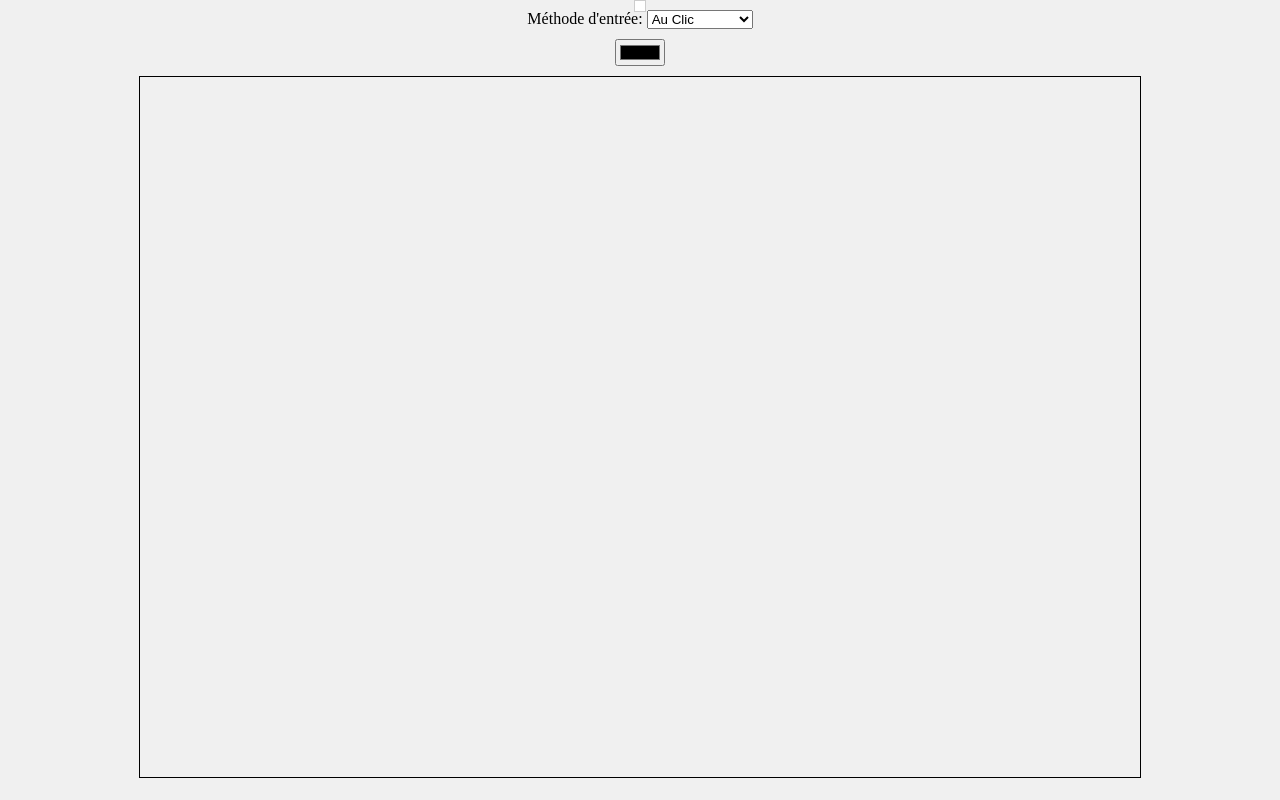
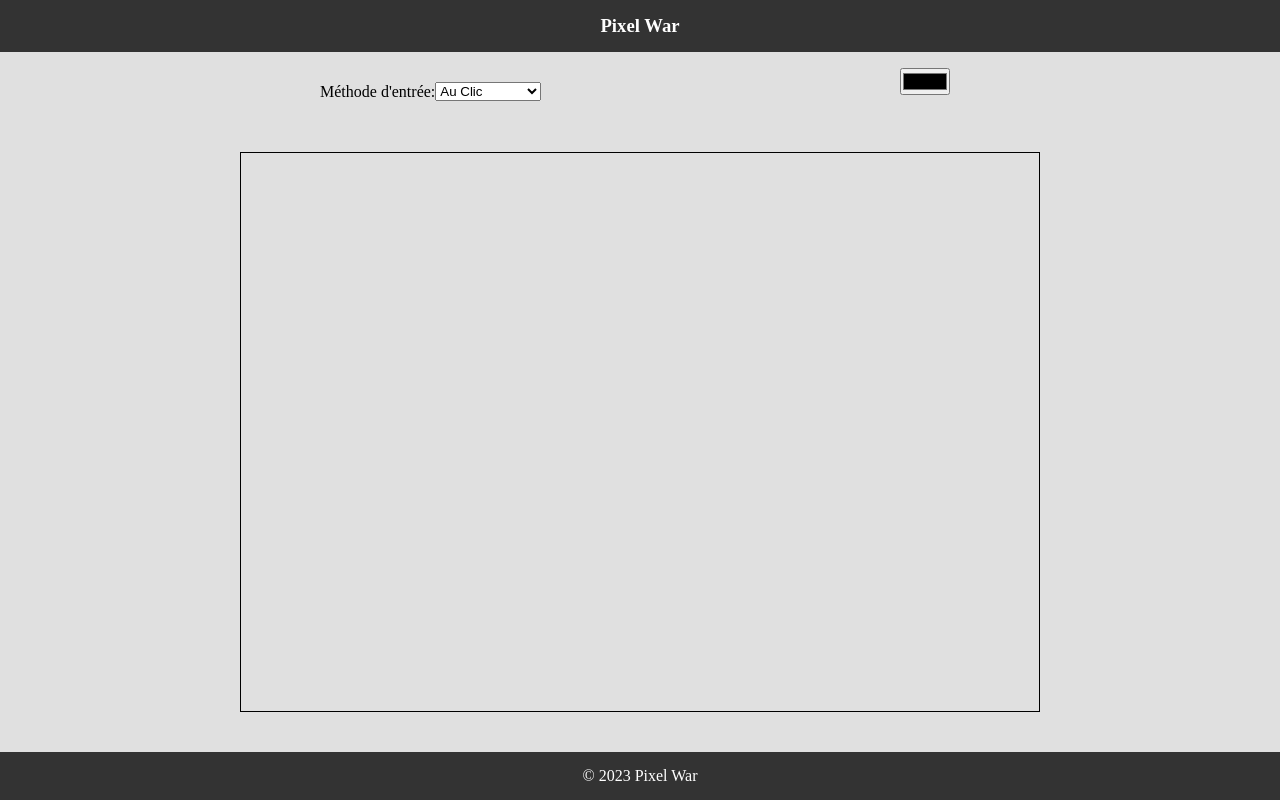
Before and after one commit to Kierha/simple_pixel_war, a website: page frontend/index.html in a window 1280 px wide. Drawn offline with Linux system fonts and the light colour scheme; no server answers.

Commit message:
UI/commentary + bug correction

```diff
--- a/backend/app.js
+++ b/backend/app.js
@@ -18,5 +18,6 @@ server.listen(3000, () => {
   console.log("Server is listening on port 3000");
 });
 
+// Routes pour l'API
 const pixelsRoutes = require("./routes/pixels");
 app.use("/api", pixelsRoutes);
--- a/backend/config/socket.js
+++ b/backend/config/socket.js
@@ -1,17 +1,21 @@
 const WebSocket = require("ws");
 const { pool } = require("./db");
 
+// Setup WebSocket
 const setupWebSocketServer = (server) => {
   const wss = new WebSocket.Server({ server });
 
+  // Ecoute les connexions au serveur WebSocket
   wss.on("connection", (ws) => {
     console.log("Client connected");
 
+    // Ecoute les messages envoyés par les clients
     ws.on("message", async (message) => {
       const { x, y, color } = JSON.parse(message);
 
       try {
         const connection = await pool.getConnection();
+        // Exécution de la requête SQL pour insérer ou mettre à jour le pixel en base de données
         await connection.query(
           "INSERT INTO pixels (x_coord, y_coord, color) VALUES (?, ?, ?) ON DUPLICATE KEY UPDATE color = ?",
           [x, y, color, color]
@@ -20,6 +24,7 @@ const setupWebSocketServer = (server) => {
         console.error("Error handling message:", error);
       }
 
+      //   Boucle à travers tous les clients connectés et envoie le message à chacun
       wss.clients.forEach((client) => {
         if (client !== ws && client.readyState === WebSocket.OPEN) {
           client.send(message);
@@ -27,6 +32,7 @@ const setupWebSocketServer = (server) => {
       });
     });
 
+    // Ecoute des fermeture de connexion
     ws.on("close", () => {
       console.log("Client disconnected");
     });
--- a/backend/routes/pixels.js
+++ b/backend/routes/pixels.js
@@ -1,8 +1,8 @@
-// Dans backend/routes/pixels.js
 const express = require("express");
 const router = express.Router();
 const { pool } = require("../config/db");
 
+// Route pour récupérer les pixels en base de données
 router.get("/pixels", async (req, res) => {
   let connection;
   try {
@@ -10,7 +10,7 @@ router.get("/pixels", async (req, res) => {
     const rows = await connection.query("SELECT * FROM pixels");
 
     // Log des données pour le débug
-    console.log("Data:", rows);
+    // console.log("Data:", rows);
 
     // Vérification que les données sont un tableau
     if (!Array.isArray(rows)) {
@@ -20,7 +20,6 @@ router.get("/pixels", async (req, res) => {
 
     res.json(rows);
   } catch (error) {
-    // Log de l'erreur pour le débug
     console.error("Error fetching data:", error);
     res.status(500).send("Server error");
   } finally {
@@ -30,6 +29,7 @@ router.get("/pixels", async (req, res) => {
   }
 });
 
+// Route pour insérer ou mettre à jour un pixel en base de données
 router.post("/pixel", async (req, res) => {
   let connection;
   try {
--- a/frontend/css/style.css
+++ b/frontend/css/style.css
@@ -1,31 +1,76 @@
+* {
+    margin: 0;
+    padding: 0;
+    box-sizing: border-box;
+}
+
 body {
     display: flex;
     flex-direction: column;
     align-items: center;
     min-height: 100vh;
+    background-color: #e0e0e0;
+}
+
+header,
+footer {
+    background-color: #333;
+    color: #fff;
+    text-align: center;
+    padding: 15px;
+    width: 100%;
+}
+
+header {
+    margin-bottom: 10px;
+}
+
+header h3 {
     margin: 0;
-    background-color: #f0f0f0;
+}
+
+main {
+    flex-grow: 1;
+    display: flex;
+    flex-direction: column;
+    align-items: center;
+}
+
+canvas {
+    width: 100vmin;
+    height: calc(100vmin * 0.7);
+    border: 1px solid #000;
+    display: block;
+    margin: auto;
+}
+
+#selection-banner {
+    width: 80%;
+    display: flex;
+    justify-content: space-between;
+    align-items: center;
+    margin-bottom: 10px;
+}
+
+#color-input-container,
+#coordinate-inputs {
+    display: flex;
+    align-items: center;
+    margin-top : 20px;
 }
 
 #color-picker {
-    margin-bottom: 10px;
-}
-
-#pixel-grid {
-    border: 1px solid #000;
-}
-
-#coordinate-inputs {
-    margin-bottom: 10px;
+    margin-right: 10px;
 }
 
 input[type="number"] {
     width: 60px;
 }
 
-#selection-banner {
-    margin-top : 10px;
-    margin-bottom: 10px;
+#selection-banner,
+#coordinate-inputs {
+    width: 80%;
+    text-align: center;
 }
 
 #hover-info {
@@ -35,4 +80,5 @@ input[type="number"] {
     padding: 5px;
     font-size: 12px;
     pointer-events: none;
+    display: none;
 }
--- a/frontend/index.html
+++ b/frontend/index.html
@@ -9,14 +9,24 @@
 </head>
 
 <body>
+    <header>
+        <h3>Pixel War</h3>
+    </header>
+
+<main>
+    <!-- Fenêtre de sélection du mode d'entrée d'un pixel -->
     <div id="selection-banner">
+        <div id="color-input-container">
             <label for="input-method">Méthode d'entrée: </label>
             <select id="input-method">
                 <option value="click">Au Clic</option>
                 <option value="manual">Manuellement</option>
             </select>
         </div>
+        <!-- Color picker -->
         <input type="color" id="color-picker" value="#000000">
+    </div>
+    <!-- Fenêtre insertion pixel manuel -->
     <div id="coordinate-inputs" style="display: none;">
         <label for="x-coord">X: </label>
         <input type="number" id="x-coord" min="0" max="999">
@@ -24,7 +34,14 @@
         <input type="number" id="y-coord" min="0" max="699">
         <button id="apply-color">Appliquer couleur</button>
     </div>
+    <!-- Tableau canva -->
     <canvas id="pixel-grid" width="1000" height="700"></canvas>
+</main>
+
+    <footer>
+        <p>© 2023 Pixel War</p>
+    </footer>
+
     <script src="js/index.js"></script>
 </body>
 
--- a/frontend/js/socket.js
+++ b/frontend/js/socket.js
@@ -1,9 +1,11 @@
 const socket = new WebSocket("ws://localhost:3000");
 
+// Log d'un message lorsque la connexion au serveur WebSocket est ouverte
 socket.addEventListener("open", (event) => {
   console.log("Connected to the WS server");
 });
 
+// Désériealisation des données reçues du serveur
 socket.addEventListener("message", (event) => {
   const { x, y, color } = JSON.parse(event.data);
   colorPixel(x, y, color);
@@ -15,6 +17,7 @@ const sendPixelUpdate = (x, y, color) => {
   socket.send(JSON.stringify(pixelData));
 };
 
+// Fonction pour colorer un pixel spécifique
 document.getElementById("apply-color").addEventListener("click", () => {
   const xCoordInput = document.getElementById("x-coord");
   const yCoordInput = document.getElementById("y-coord");
@@ -31,6 +34,7 @@ document.getElementById("apply-color").addEventListener("click", () => {
   }
 });
 
+// Ecoute des clics sur le canvas
 document.getElementById("pixel-grid").addEventListener("click", (e) => {
   const rect = canvas.getBoundingClientRect();
   const scaleX = canvas.width / rect.width;
```
Also changed, not shown: backend/config/db.js (+6 -3 lines), frontend/js/index.js (+7 -0 lines). Lines whose indentation alone changed are shown as unchanged.
